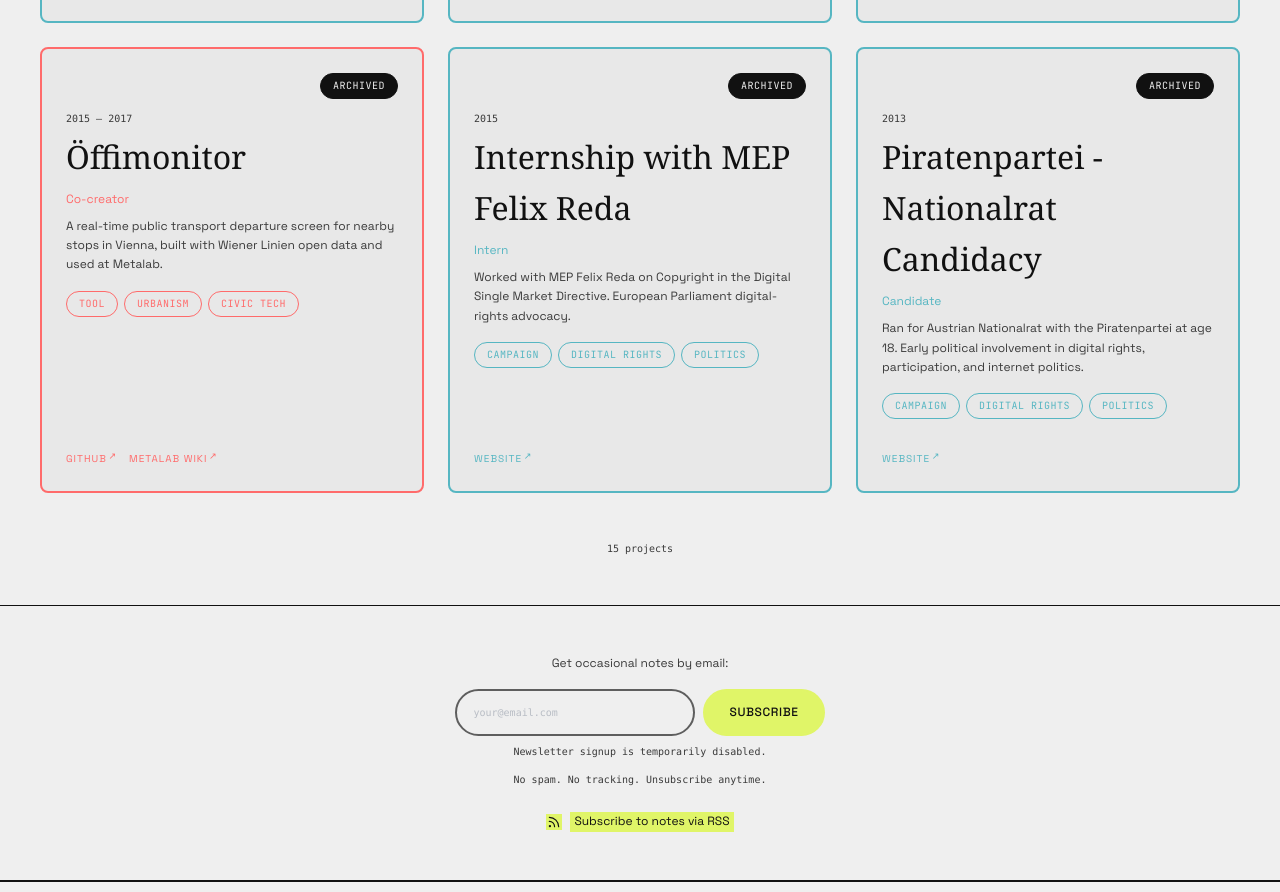
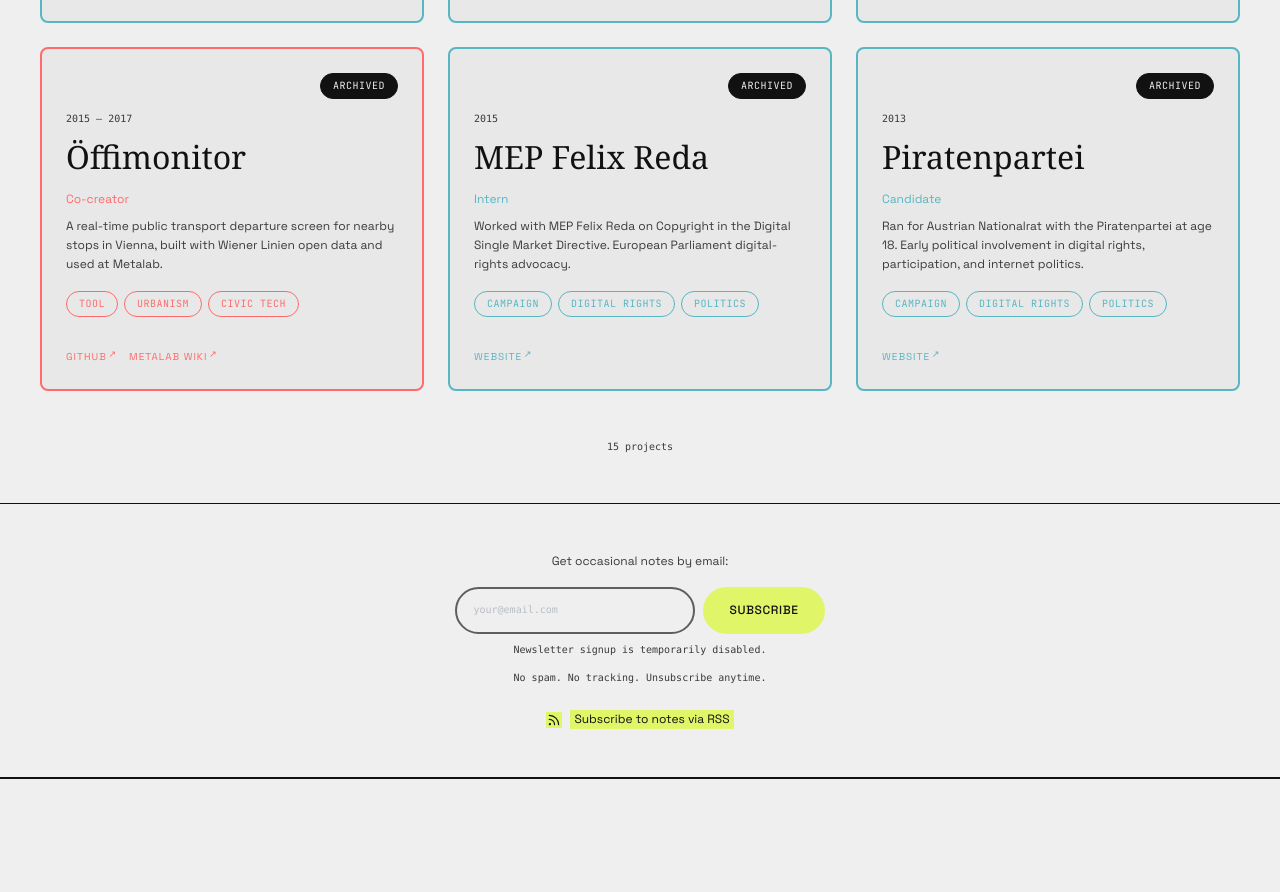
Before and after one commit to burnoutberni/bhayden.at, a React (Vite) app: page /work in a window 1280 px wide. Shown: the part 2100-2992 px from the top of the page. Built offline with nearby package versions, Linux system fonts and the light colour scheme.

Commit message:
fix content details

```diff
--- a/src/data/content.ts
+++ b/src/data/content.ts
@@ -138,8 +138,8 @@ export const projects: Project[] = [
   },
   {
     id: 'piratenpartei',
-    title: 'Piratenpartei - Nationalrat Candidacy',
-    titleDe: 'Piratenpartei - Nationalratskandidatur',
+    title: 'Piratenpartei',
+    titleDe: 'Piratenpartei',
     summary: 'Ran for Austrian Nationalrat with the Piratenpartei at age 18. Early political involvement in digital rights, participation, and internet politics.',
     summaryDe: 'Kandidatur für den österreichischen Nationalrat bei den Piraten im Alter von 18 Jahren. Frühe politische Engagements für digitale Rechte, Partizipation und Internetpolitik.',
     status: 'archived',
@@ -182,8 +182,8 @@ export const projects: Project[] = [
   },
   {
     id: 'felix-reda',
-    title: 'Internship with MEP Felix Reda',
-    titleDe: 'Praktikum bei MEP Felix Reda',
+    title: 'MEP Felix Reda',
+    titleDe: 'MEP Felix Reda',
     summary: 'Worked with MEP Felix Reda on Copyright in the Digital Single Market Directive. European Parliament digital-rights advocacy.',
     summaryDe: 'Arbeit mit MEP Felix Reda an der Copyright-Richtlinie für den digitalen Binnenmarkt. Advocacy für digitale Rechte im Europäischen Parlament.',
     status: 'archived',
```
